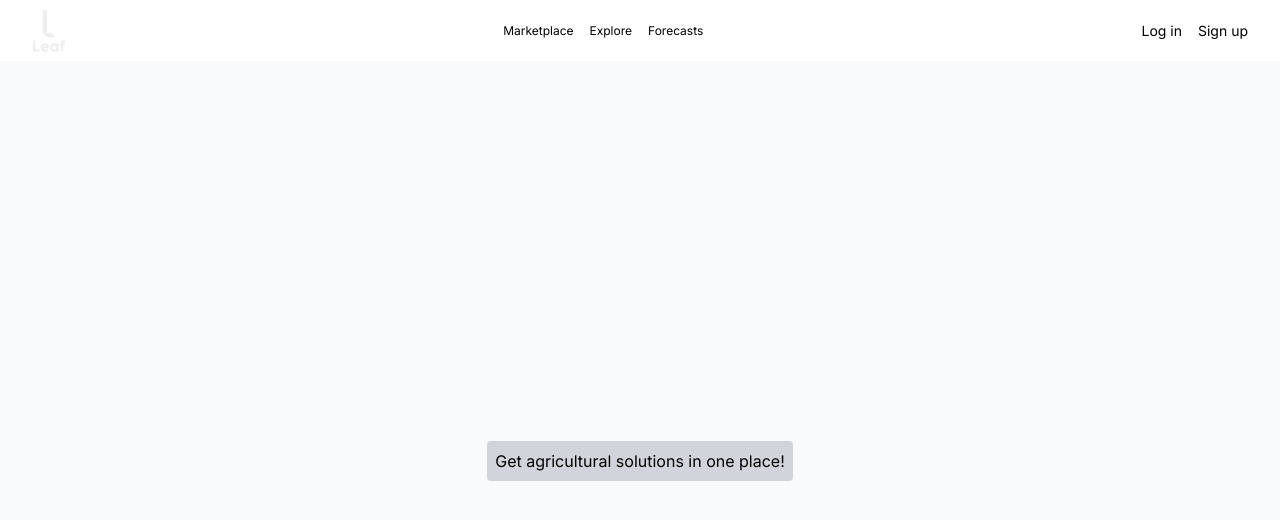
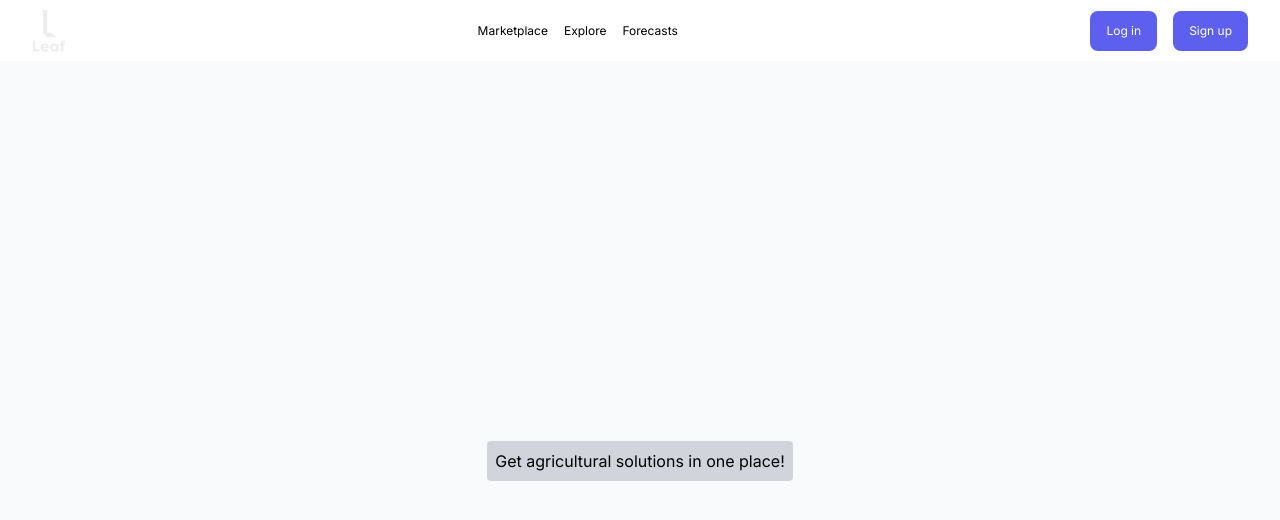
Before and after one commit to OsegoTech/AgriSolve, a Next.js app in the folder frontend/: page / in a window 1280 px wide. Shown: the top 520 px of the page. Built offline with nearby package versions, Linux system fonts and the light colour scheme.

Commit message:
Added Button component

```diff
--- a/frontend/src/app/(home)/layout.tsx
+++ b/frontend/src/app/(home)/layout.tsx
@@ -1,3 +1,5 @@
+'use client'
+
 import HomeNav from '@/components/layouts/HomeNav'
 
 const Layout = ({ children }: { children: React.ReactNode }) => {
--- /dev/null
+++ b/frontend/src/components/buttons/PrimaryButton.tsx
@@ -0,0 +1,46 @@
+interface IButtonOptions {
+	children: React.ReactNode
+	onClick: () => void
+	variant?: 'primary' | 'outline'
+	className?: string
+	icon?: React.ReactNode
+}
+
+type ButtonPropsType = React.DetailedHTMLProps<
+	React.ButtonHTMLAttributes<HTMLButtonElement>,
+	HTMLButtonElement
+> &
+	IButtonOptions
+
+const styleMap = {
+	primary:
+		'bg-[#5D5FEF] hover:bg-[#5D5FEF]/90 focus:ring-2 focus:ring-[#5D5FEF]/50 text-white',
+	outline:
+		'border-[#5D5FEF] border-2 text-[#5D5FEF] font-[500] hover:bg-[#5D5FEF] hover:text-white active:bg-white active:text-[#5D5FEF]'
+}
+
+const PrimaryButton = ({
+	children,
+	onClick,
+	icon,
+	variant = 'primary',
+	className,
+	...rest
+}: ButtonPropsType) => {
+	return (
+		<button
+      type="button"
+			onClick={onClick}
+			{...rest}
+			className={`rounded-lg p-2 flex items-center space-x-1 transition-colors duration-300 ${styleMap[variant]} ${className}`}
+		>
+			{icon ? icon : null}
+
+      <p>
+        {children}
+      </p>
+		</button>
+	)
+}
+
+export default PrimaryButton
--- a/frontend/src/components/layouts/HomeNav.tsx
+++ b/frontend/src/components/layouts/HomeNav.tsx
@@ -1,4 +1,5 @@
 import Image from 'next/image'
+import PrimaryButton from '../buttons/PrimaryButton'
 
 export default function HomeNav() {
   return (
@@ -20,8 +21,8 @@ export default function HomeNav() {
       </ul>
 
       <ul className='flex space-x-4 text-sm'>
-        <li>Log in</li>
-        <li>Sign up</li>
+        <PrimaryButton onClick={() => {}} className='text-xs rounded-[4px] py-3 px-4'>Log in</PrimaryButton>
+        <PrimaryButton onClick={() => {}} className='text-xs rounded-[4px] py-3 px-4'>Sign up</PrimaryButton>
       </ul>
     </nav>
   )
```
